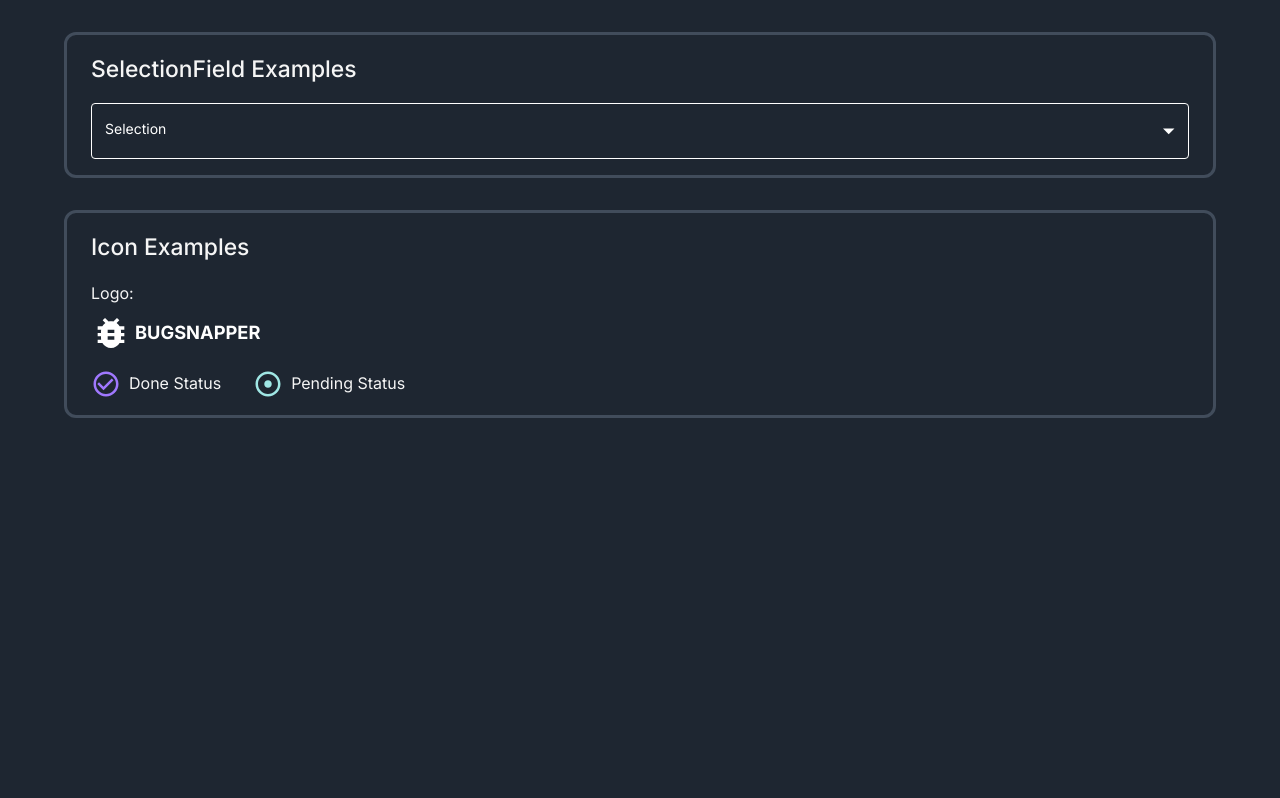
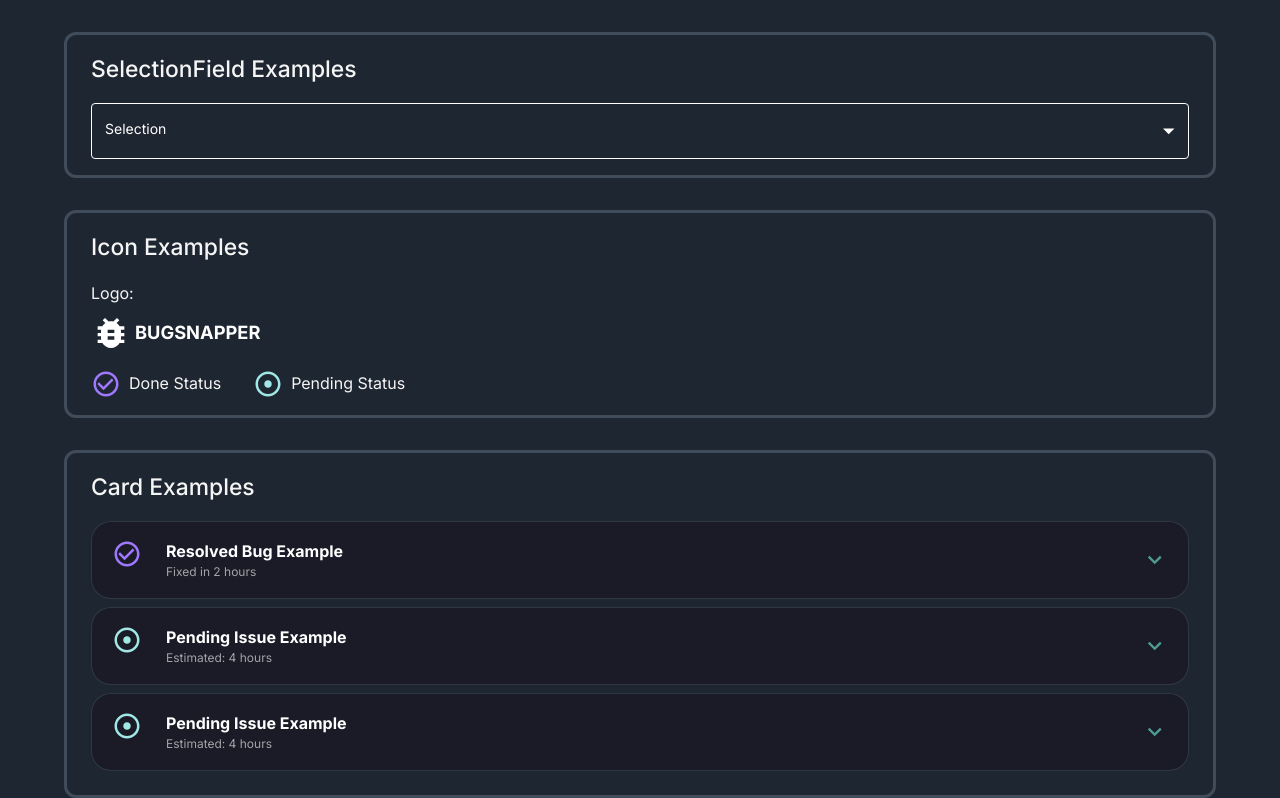
Before and after one commit to CS3213-Team-8/bug_analysis_FE, a React (Create React App) app: page /dummy in a window 1280 px wide. Shown: the part 487-1285 px from the top of the page. Before the commit the page ends 905 px from the top, so only its background shows below. Built offline with nearby package versions, Linux system fonts and the light colour scheme.

Commit message:
Add card example and modify border radius to be consistent

```diff
--- a/src/components/card.js
+++ b/src/components/card.js
@@ -8,11 +8,15 @@ const CustomizedCard = ({ iconVariant, title, timeToFix, description }) => {
     <Accordion
       sx={{
         backgroundColor: "#1A1B26",
-        border: "1px solid rgba(65, 76, 91, 0.58)", // 58% transparent border
-        borderRadius: "50px",
+        border: "1px solid rgba(65, 76, 91, 0.58)",
+        borderRadius: "20px",
         boxShadow: "none",
-        "&:before": { display: "none" }, // Remove default accordion outline
+        "&:before": { display: "none" },
         overflow: "hidden",
+        mb: 1,
+        "&.MuiPaper-root": {
+          borderRadius: "20px",
+        },
       }}
     >
       {/* Header - Status Icon + Title + Time to Fix */}
@@ -21,7 +25,6 @@ const CustomizedCard = ({ iconVariant, title, timeToFix, description }) => {
         sx={{
           display: "flex",
           alignItems: "center",
-          gap: 2,
           padding: "5px 20px",
         }}
       >
--- a/src/pages/Dummy.js
+++ b/src/pages/Dummy.js
@@ -4,6 +4,7 @@ import GreyContainer from '../components/GreyContainer';
 import MyTabs from '../components/MyTabs';
 import SelectionField from '../components/selectionField';
 import MyIcon from '../components/icon';
+import CustomizedCard from '../components/card';
 
 const Dummy = () => {
   const demoTabs = [
@@ -85,6 +86,38 @@ const Dummy = () => {
           </Box>
         </Box>
       </GreyContainer>
+
+      <GreyContainer>
+        <Typography variant="h6" sx={{ mb: 2 }}>
+          Card Examples
+        </Typography>
+
+        <Box display="flex" flexDirection="column" gap={0}>
+          {/* Done status card */}
+          <CustomizedCard
+            iconVariant="done"
+            title="Resolved Bug Example"
+            timeToFix="Fixed in 2 hours"
+            description="This is an example of a resolved bug card. The card uses an accordion component that expands to show more details. It features a purple checkmark icon to indicate completion."
+          />
+
+          {/* Pending status card */}
+          <CustomizedCard
+            iconVariant="pending"
+            title="Pending Issue Example"
+            timeToFix="Estimated: 4 hours"
+            description="This is an example of a pending issue card. It shows how the card looks with a mint green circle icon. The accordion can be expanded to reveal this detailed description."
+          />
+
+          <CustomizedCard
+            iconVariant="pending"
+            title="Pending Issue Example"
+            timeToFix="Estimated: 4 hours"
+            description="This is an example of a pending issue card. It shows how the card looks with a mint green circle icon. The accordion can be expanded to reveal this detailed description."
+          />
+
+        </Box>
+      </GreyContainer>
     </>
   );
 };
```
